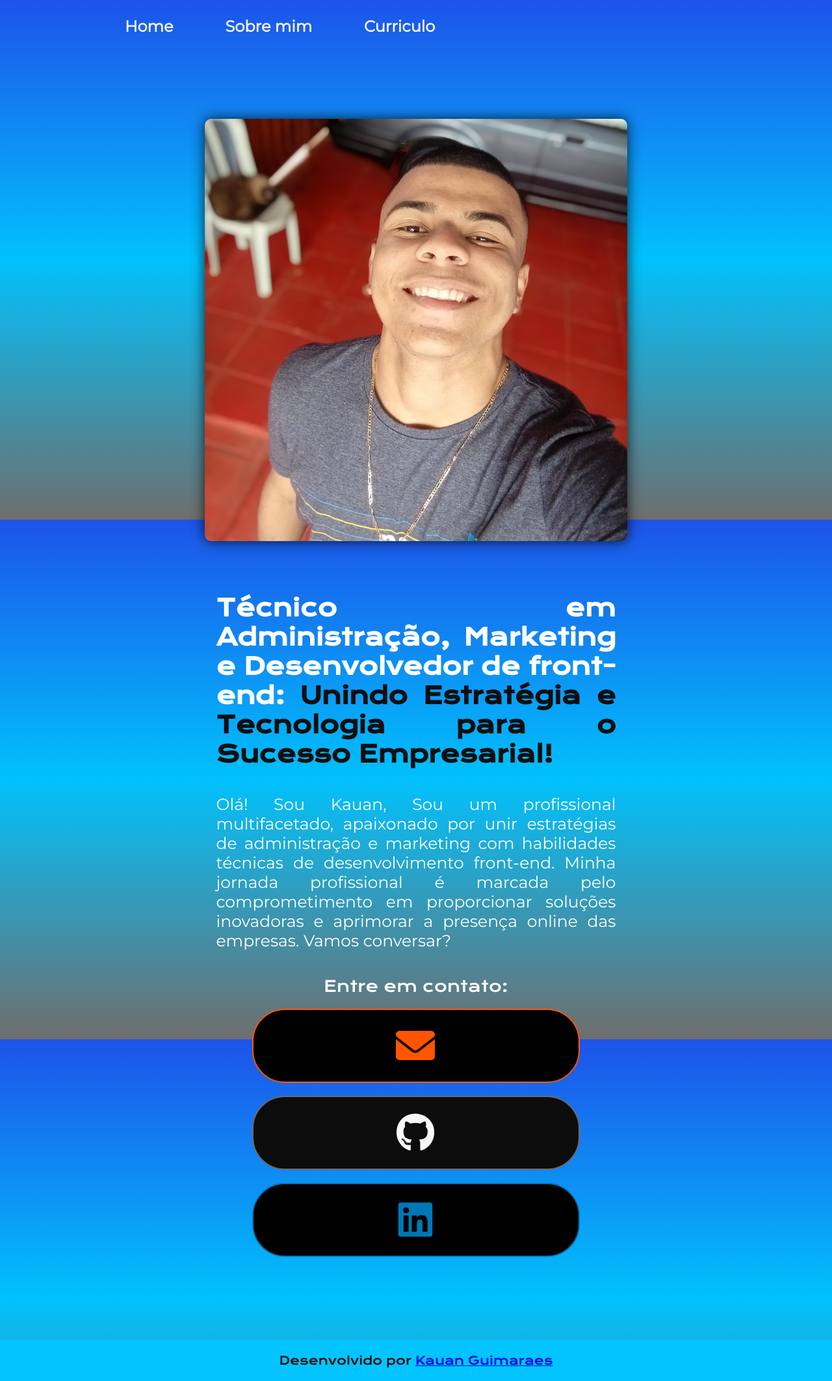
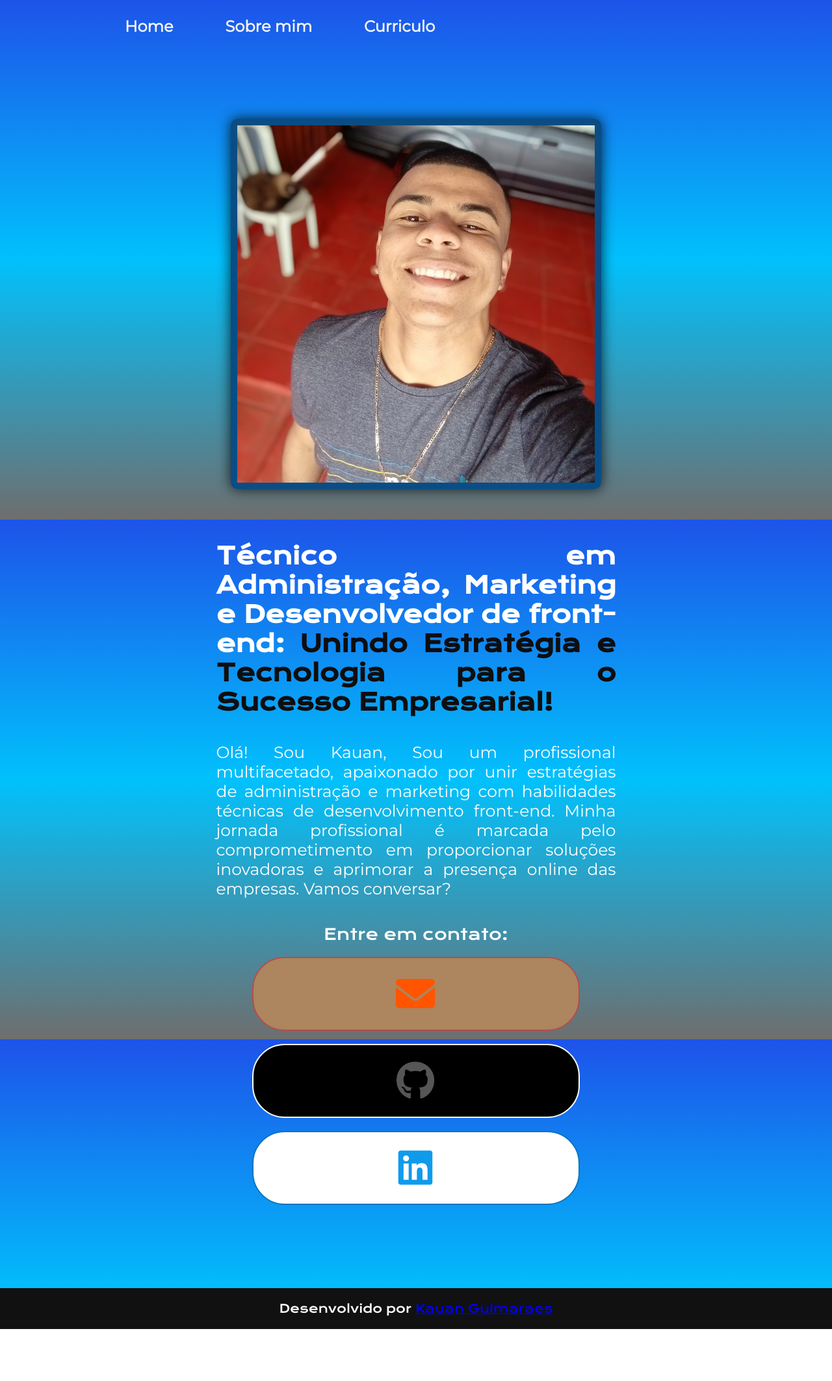
Before and after one commit to Guimaraeskauan/R10, a plain HTML site: page index.html in a window 1280 px wide. Shown: the whole page at 65% size. After the commit the page ends 2046 px from the top, so only its background shows below. Drawn offline with nearby package versions, Linux system fonts and the light colour scheme.

Commit message:
Add files via upload

```diff
--- a/style/sobremim.css
+++ b/style/sobremim.css
@@ -111,8 +111,16 @@ body {
 .imagemsobremim2 {
     max-width: 90%; /* A imagem se ajustará ao tamanho do contêiner pai */
     height: auto;
-    border-radius: 950px; /* Adiciona curvatura nos cantos do elemento */
+    border-radius: 50%; /* Adiciona curvatura nos cantos do elemento para torná-lo circular */
     transition: transform 0.3s ease-in-out; /* Efeito de transição suave ao passar o mouse sobre a imagem */
+
+    /* Defina o fundo como um degradê */
+    background: linear-gradient(135deg, #f3f1f0, #ff9900);
+
+    /* Adicione uma borda degradê ao redor da imagem */
+    border: 5px solid transparent;
+    background-clip: padding-box;
+    box-shadow: 0 0 0 10px #111111, 0 0 0 15px #00ccff;
 }
 
 /* Efeito de escala suave ao passar o mouse sobre a imagem */
@@ -127,8 +135,8 @@ body {
     bottom: 0;
     left: 0;
     width: 100%;
-    color: rgb(24, 23, 23);
-    background-color: #05d9f5;
+    color: rgb(255, 255, 255);
+    background-color: #0f0f0f;
     display: flex;
     align-items: center;
     justify-content: center;
@@ -141,5 +149,5 @@ body {
 
 /* Estilo de link no rodapé */
 .rodape a:hover {
-    color: #105dee;
+    color: #10e7ee;
 }
--- a/style/style.css
+++ b/style/style.css
@@ -105,15 +105,16 @@ body {
 .apresentacao-conteudo-texto {
     font-family: Arial, sans-serif; /* Escolha uma fonte atraente */
     font-size: 18px; /* Tamanho de fonte agradável */
-    color: #ffffff; /* Cor do texto legível */
+    color: #f8f8f8; /* Cor do texto legível */
     line-height: 1.5; /* Espaçamento entre linhas confortável */
     text-align: justify; /* Alinhamento justificado para melhor legibilidade */
     padding: 20px; /* Espaçamento interno para maior conforto visual */
-    background-color: #0f0f0f; /* Fundo cinza claro para destacar o texto */
+    background: url('seu-caminho-para-a-imagem-de-fundo.jpg') center/cover no-repeat; /* Use sua própria imagem de fundo */
     border-radius: 10px; /* Cantos arredondados para um visual suave */
-    box-shadow: 0 2px 4px rgb(255, 251, 251); /* Sombra sutil para efeito de elevação */
+    box-shadow: 0 2px 4px rgb(17, 17, 17); /* Sombra sutil para efeito de elevação */
     margin: 20px 0; /* Margem externa para espaçamento entre seções */
 }
+
 
 
 /* Estilos para elementos com a classe .apresentacao-conteudo-titulo */
@@ -137,7 +138,7 @@ body {
     /* Define o peso da fonte como negrito */
     font-weight: bold;
     /* Define a cor do texto como preto */
-    color: rgb(0, 0, 0);
+    color: rgb(252, 251, 251);
 }
 
 /* Estilos para elementos com a classe .apresentacao-conteudo-paragrafo */
@@ -180,7 +181,7 @@ body {
 /* Estilos para elementos com a classe .botao1 */
 .botao1 {
     /* Define a cor de fundo como preto */
-    background-color: #000;
+    background-color: #ad855e;
 
     /* Define a cor do texto como laranja */
     color: #ff5500;
@@ -198,7 +199,7 @@ body {
     align-items: center;
 
     /* Adiciona uma borda de 2px sólida laranja */
-    border: 2px solid #ff5500;
+    border: 2px solid #b64c4c;
 
     /* Define um raio de borda de 50px para criar um botão circular */
     border-radius: 50px;
@@ -250,7 +251,7 @@ body {
     height: 100%;
 
     /* Cria um gradiente linear de 45 graus para o fundo do pseudo-elemento */
-    background: linear-gradient(45deg, transparent, #ff5500);
+    background: linear-gradient(45deg, transparent, #c06108);
 
     /* Adiciona uma transição suave de 0.5 segundos */
     transition: 0.5s;
@@ -286,13 +287,13 @@ body {
 /* Inicio da estilização ancora 2(botao2) */
 
 .botao2 {
-    background-color: #000;
-    color: #0077B5; /* Cor padrão do LinkedIn */
+    background-color: #ffffff;
+    color: #0f9bec; /* Cor padrão do LinkedIn */
     width: 500px;
     height: 80px;
     align-items: center;
     text-align: center;
-    border: 2px solid #0077B5;
+    border: 2px solid #0875be;
     border-radius: 50px;
     font-size: 36px;
     padding: 15px 0;
@@ -332,15 +333,15 @@ body {
 /* inicio estilizaçãp ancora3(botao3) */
 
 .botao3 {
-    background-color: #0c0c0c;
+    background-color: #000000;
     align-items: center;
-    color: #f7f7f7; /* Cor padrão do GitHub */
+    color: #575656; /* Cor padrão do GitHub */
     width: 500px;
     height: 80px;
     display: flex;
     align-items: center;
     justify-content: center;
-    border: 2px solid #6d6a6a;
+    border: 2px solid #ffffff;
     border-radius: 50px;
     font-size: 24px;
     padding: 15px 0;
@@ -480,20 +481,24 @@ body {
     /* Define a largura máxima do elemento como 100% */
     max-width: 100%;
 
-    /* Define a largura do elemento como 650px */
-    width: 650px;
+    /* Define a largura do elemento como 550px */
+    width: 550px;
 
-    /* Define a altura do elemento como 650px */
-    height: 650px;
+    /* Define a altura do elemento como 550px */
+    height: 550px;
 
     /* Alinha o conteúdo ao centro horizontalmente */
     text-align: center;
 
     /* Alinha os itens verticalmente ao centro */
+    display: flex;
     align-items: center;
 
     /* Adiciona curvatura nos cantos do elemento */
     border-radius: 10px;
+
+    /* Adiciona uma borda de 5px sólida com a cor desejada */
+    border: 10px solid #0a4d85;
 
     /* Adiciona uma sombra suave ao elemento */
     box-shadow: 0px 0px 20px rgba(0, 0, 0, 0.8);
@@ -579,8 +584,8 @@ body {
     transform: scale(1.1);
 }
 .rodape{
-    color: rgb(24, 17, 17);
-    background-color: rgb(3, 196, 255);
+    color: rgb(255, 255, 255);
+    background-color: rgb(17, 17, 17);
     display: flex;
     align-items: center;
     justify-content: center;
@@ -592,5 +597,5 @@ body {
 }
 
 .rodape a:hover {
-    color: #0e36e9;
+    color: #0ec8e9;
 }
```
Also changed, not shown: curriculo.html (+2 -2 lines).
